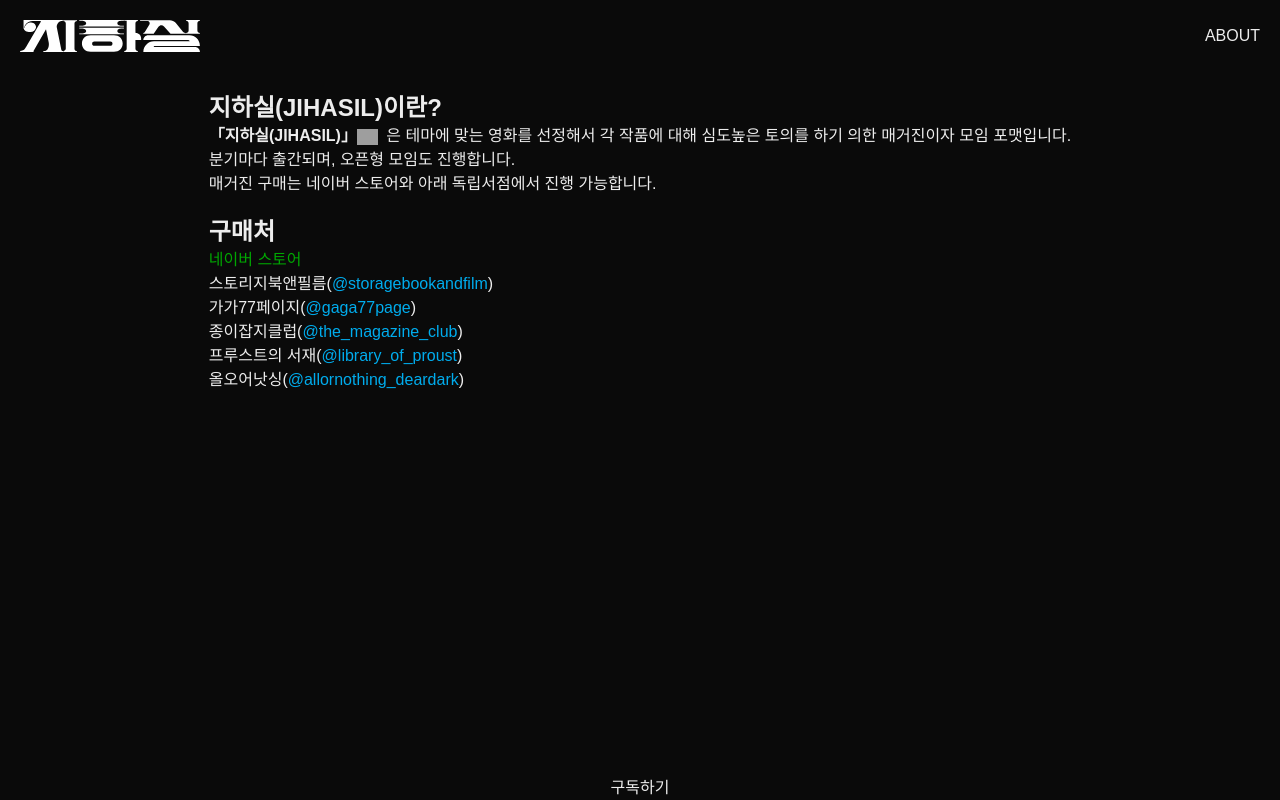
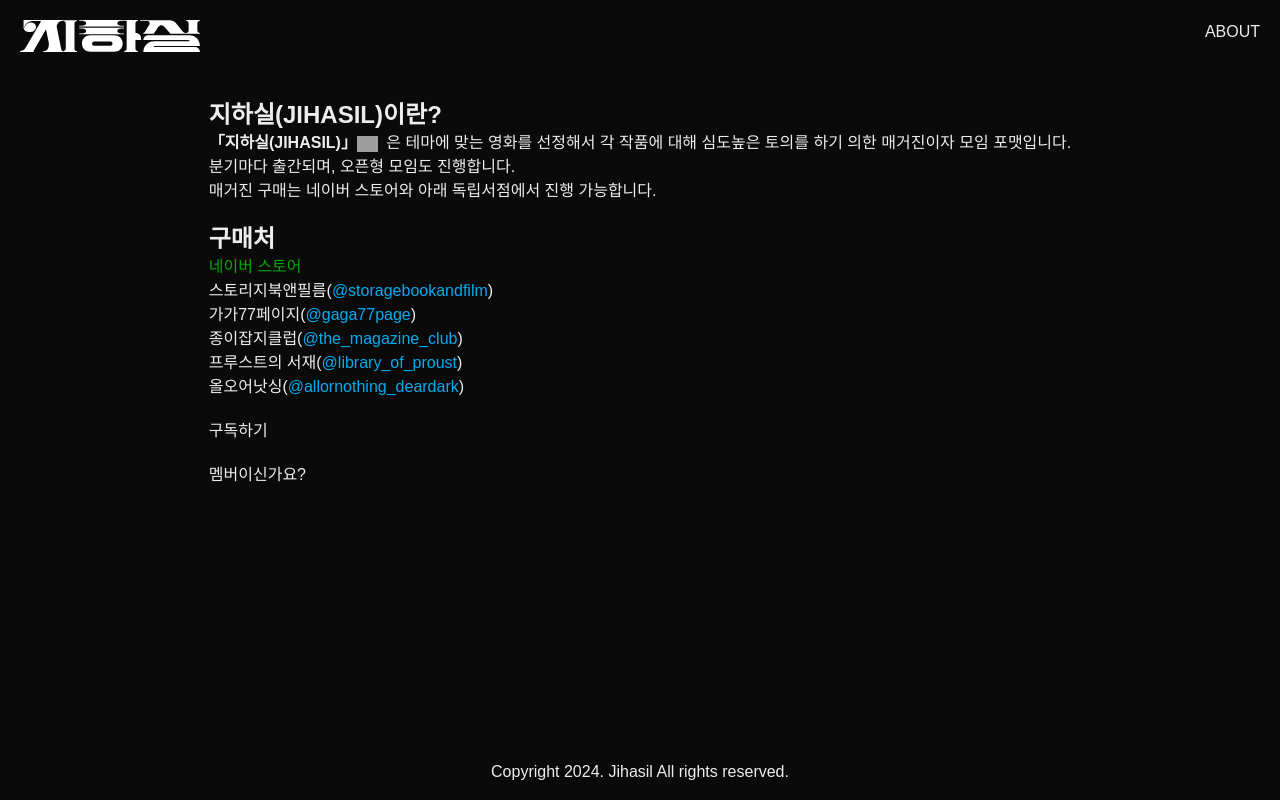
Before and after one commit to jihasil/jihasil-front, a Next.js app: page /about in a window 1280 px wide. Built offline with nearby package versions, Linux system fonts and the light colour scheme; grey boxes are pictures that could not be loaded.

Commit message:
sticky 헤더가 일부 고정 안 되는 문제 해결

```diff
--- a/src/app/about/page.tsx
+++ b/src/app/about/page.tsx
@@ -1,5 +1,7 @@
 import './about.css';
 import { Metadata } from 'next';
+import Link from 'next/link';
+import React from 'react';
 
 export const metadata: Metadata = {
   openGraph: {
@@ -58,6 +60,16 @@
         </p>
       </div>
 
+      <button className="w-fit">
+        <Link href="/subscribe">구독하기
+        </Link>
+      </button>
+
+      <button className="w-fit">
+        <Link href="/login">멤버이신가요?
+        </Link>
+      </button>
+
     </div>
   )
     ;
--- a/src/app/footer/footer.tsx
+++ b/src/app/footer/footer.tsx
@@ -3,9 +3,10 @@
 
 export default function footerFunction() {
   return (
-    <footer className="flex justify-center items-center">
-      <Link href="/subscribe">구독하기
-      </Link>
+    <footer className="flex justify-center items-center p-4">
+      <p>
+        Copyright 2024. Jihasil All rights reserved.
+      </p>
     </footer>
   );
 }
--- a/src/app/globals.css
+++ b/src/app/globals.css
@@ -6,10 +6,6 @@
   margin: 0;
   padding: 0;
   box-sizing: border-box;
-}
-
-html, body {
-  height: 100%;
 }
 
 body {
@@ -21,6 +17,7 @@
   display: flex;
   flex-direction: column;
   align-items: center;
+  min-height: 100vh;
 }
 
 a {
--- a/src/app/header/header.tsx
+++ b/src/app/header/header.tsx
@@ -3,14 +3,14 @@
 
 const TransparentHeader = () => {
   return (
-    <header className="bg-inherit w-screen sticky top-0">
+    <header className="bg-inherit w-screen flex sticky top-0">
       <div className="flex w-full justify-between h-full p-5">
-        <div className="flex items-center">
+        <div>
           <button>
             <Link
               href="/">
               <img
-                className="h-8 w-full"
+                className="h-8"
                 src="/jihasil_logo.svg"
                 alt="Logo"
               />
@@ -18,7 +18,7 @@
           </button>
         </div>
 
-        <div className="flex items-center">
+        <div>
           <button>
             <Link href="/about">
               ABOUT
```
